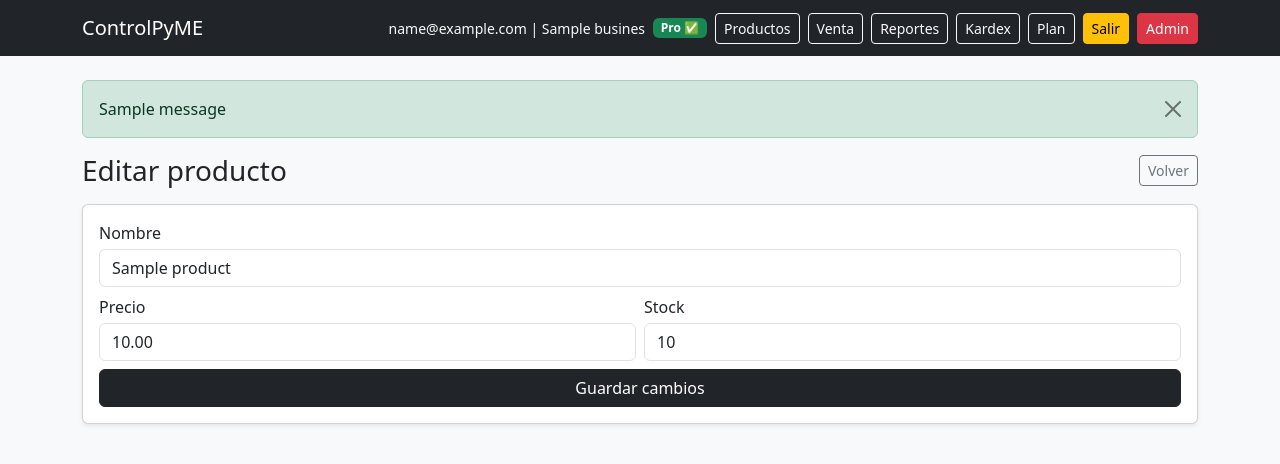
After one commit to letrujillo89/controlpyme, a Flask app: page /products/1/edit in a window 1280 px wide. The commit adds this page. Shown: the top 464 px of the page. Run offline with Flask 3, Linux system fonts and the light colour scheme; a user stored in the database is signed in; tables that the repository leaves empty hold one stand-in row (values such as "Sample post"); one stand-in notice (Sample message) is shown.

Commit message:
feat: product management improvements (inline price edit, activate/deactivate, flash messages)

```diff
--- a/app/models.py
+++ b/app/models.py
@@ -46,7 +46,7 @@ class Product(db.Model):
     name = db.Column(db.String(150), nullable=False)
     price = db.Column(db.Numeric(10, 2), nullable=False)
     stock = db.Column(db.Integer, default=0)
-
+    is_active = db.Column(db.Boolean, default=True, nullable=False)
     business = db.relationship("Business")
 
 class Sale(db.Model):
--- a/app/products/routes.py
+++ b/app/products/routes.py
@@ -1,15 +1,16 @@
-from flask import render_template, request, redirect, url_for, flash
+from flask import render_template, request, redirect, url_for, flash, abort
 from flask_login import login_required, current_user
 from . import products_bp
 from ..extensions import db
-from ..models import Product
+from ..models import Product, Sale
 
 @products_bp.get("/")
 @login_required
 def list_products():
     products = Product.query.filter_by(
         business_id=current_user.business_id
-    ).all()
+    ).order_by(Product.is_active.desc(), Product.name.asc()).all()
+
 
     return render_template("products/list.html", products=products)
 
@@ -24,9 +25,13 @@ def new_product():
 @login_required
 def create_product():
 
-    name = request.form.get("name")
-    price = request.form.get("price")
-    stock = request.form.get("stock")
+    name = (request.form.get("name") or "").strip()
+    price = request.form.get("price", type=float)
+    stock = request.form.get("stock", type=int) or 0
+
+    if not name or price is None:
+        flash("Nombre y precio son obligatorios.", "danger")
+        return redirect(url_for("products.new_product"))
 
     product = Product(
         name=name,
@@ -35,8 +40,99 @@ def create_product():
         business_id=current_user.business_id
     )
 
+
     db.session.add(product)
     db.session.commit()
 
     flash("Producto creado ✅", "success")
     return redirect(url_for("products.list_products"))
+
+@products_bp.get("/<int:product_id>/edit")
+@login_required
+def edit_product(product_id):
+    p = Product.query.get_or_404(product_id)
+    if p.business_id != current_user.business_id:
+        abort(403)
+    return render_template("products/edit.html", p=p)
+
+@products_bp.post("/<int:product_id>/edit")
+@login_required
+def edit_product_post(product_id):
+    p = Product.query.get_or_404(product_id)
+    if p.business_id != current_user.business_id:
+        abort(403)
+
+    name = (request.form.get("name") or "").strip()
+    price = request.form.get("price", type=float)
+    stock = request.form.get("stock", type=int)
+
+    if not name or price is None:
+        flash("Nombre y precio son obligatorios.", "danger")
+        return redirect(url_for("products.edit_product", product_id=product_id))
+
+    if price < 0:
+        flash("El precio no puede ser negativo.", "danger")
+        return redirect(url_for("products.edit_product", product_id=product_id))
+
+    if stock is None:
+        stock = int(p.stock or 0)
+
+    p.name = name
+    p.price = price
+    p.stock = stock
+
+    db.session.commit()
+    flash("Producto actualizado ✅", "success")
+    return redirect(url_for("products.list_products"))
+
+@products_bp.post("/<int:product_id>/toggle")
+@login_required
+def toggle_product(product_id):
+    p = Product.query.get_or_404(product_id)
+    if p.business_id != current_user.business_id:
+        abort(403)
+
+    p.is_active = not bool(p.is_active)
+    db.session.commit()
+
+    flash("Producto actualizado ✅", "success")
+    return redirect(url_for("products.list_products"))
+
+@products_bp.post("/<int:product_id>/delete")
+@login_required
+def delete_product(product_id):
+    p = Product.query.get_or_404(product_id)
+    if p.business_id != current_user.business_id:
+        abort(403)
+
+    # Si tiene ventas, NO se elimina (para no perder historial)
+    has_sales = Sale.query.filter_by(
+        business_id=current_user.business_id,
+        product_id=p.id
+    ).count() > 0
+
+    if has_sales:
+        flash("Este producto ya tiene ventas. Mejor desactívalo para conservar historial.", "warning")
+        return redirect(url_for("products.list_products"))
+
+    db.session.delete(p)
+    db.session.commit()
+    flash("Producto eliminado ✅", "success")
+    return redirect(url_for("products.list_products"))
+
+@products_bp.post("/<int:product_id>/price")
+@login_required
+def update_price(product_id):
+    p = Product.query.get_or_404(product_id)
+    if p.business_id != current_user.business_id:
+        abort(403)
+
+    price = request.form.get("price", type=float)
+    if price is None or price < 0:
+        flash("Precio inválido.", "danger")
+        return redirect(url_for("products.list_products"))
+
+    p.price = price
+    db.session.commit()
+    flash("Precio actualizado ✅", "success")
+    return redirect(url_for("products.list_products"))
--- a/app/templates/base.html
+++ b/app/templates/base.html
@@ -52,8 +52,25 @@
 </nav>
 
 <div class="container py-4">
+
+  <!-- FLASH MESSAGES -->
+  {% with messages = get_flashed_messages(with_categories=true) %}
+    {% if messages %}
+      <div class="mb-3">
+        {% for category, message in messages %}
+          <div class="alert alert-{{ category }} alert-dismissible fade show" role="alert">
+            {{ message }}
+            <button type="button" class="btn-close" data-bs-dismiss="alert"></button>
+          </div>
+        {% endfor %}
+      </div>
+    {% endif %}
+  {% endwith %}
+
   {% block content %}{% endblock %}
 </div>
+<script src="https://cdn.jsdelivr.net/npm/bootstrap@5.3.3/dist/js/bootstrap.bundle.min.js"></script>
+
 
 </body>
 </html>
--- /dev/null
+++ b/app/templates/products/edit.html
@@ -0,0 +1,34 @@
+{% extends "base.html" %}
+{% block content %}
+
+<div class="d-flex justify-content-between align-items-center mb-3">
+  <h3 class="mb-0">Editar producto</h3>
+  <a class="btn btn-outline-secondary btn-sm" href="{{ url_for('products.list_products') }}">Volver</a>
+</div>
+
+<div class="card shadow-sm">
+  <div class="card-body">
+    <form method="post" class="row g-2">
+      <div class="col-12">
+        <label class="form-label mb-1">Nombre</label>
+        <input class="form-control" name="name" value="{{ p.name }}" required>
+      </div>
+
+      <div class="col-12 col-md-6">
+        <label class="form-label mb-1">Precio</label>
+        <input class="form-control" type="number" step="0.01" min="0" name="price" value="{{ p.price }}" required>
+      </div>
+
+      <div class="col-12 col-md-6">
+        <label class="form-label mb-1">Stock</label>
+        <input class="form-control" type="number" min="0" name="stock" value="{{ p.stock }}">
+      </div>
+
+      <div class="col-12 d-grid mt-2">
+        <button class="btn btn-dark">Guardar cambios</button>
+      </div>
+    </form>
+  </div>
+</div>
+
+{% endblock %}
```
Also changed, not shown: app/sales/routes.py (+7 -2 lines), app/templates/products/list.html (+108 -19 lines), migrations/versions/30fa622b90df_add_product_is_active.py (added, +32 -0 lines).
